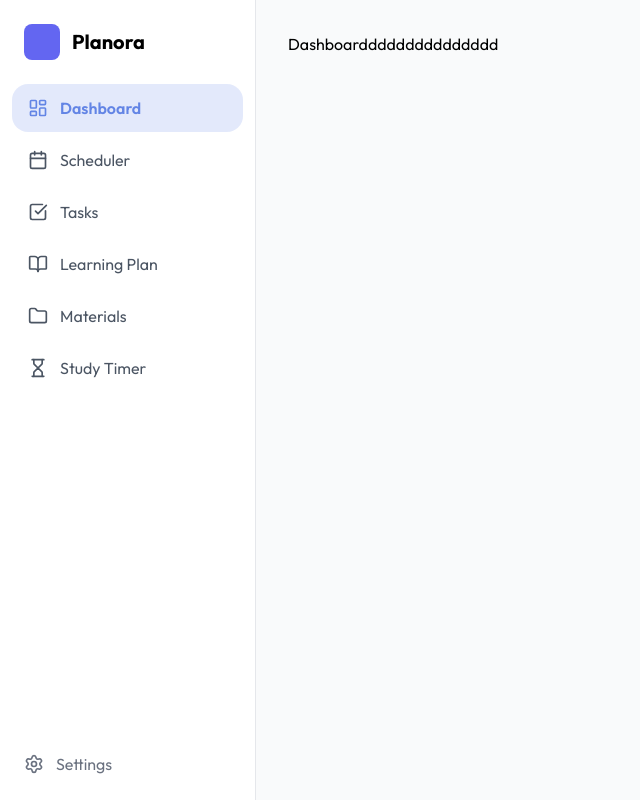
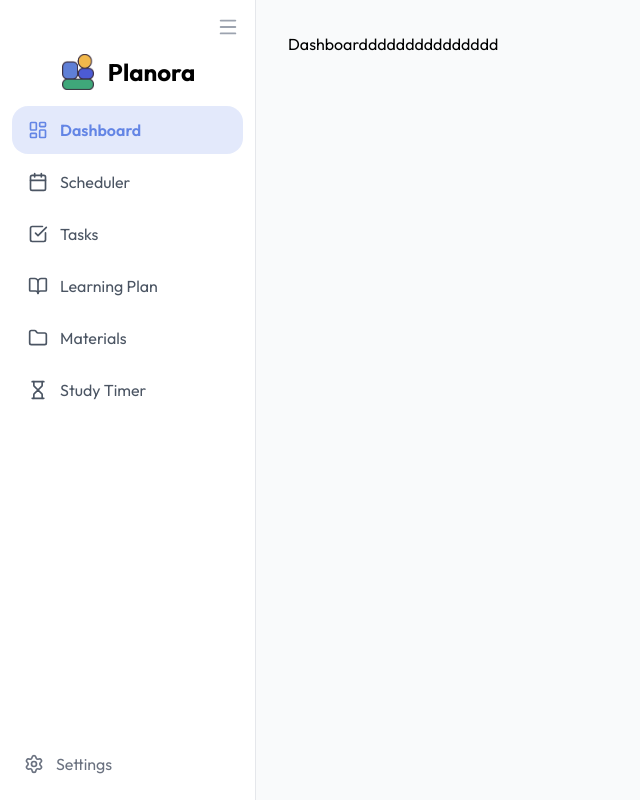
Before and after one commit to febbyvnr/planora, a React (Vite) app: page /dashboard in a window 1280 px wide. Shown: the whole page, without its empty margins (0-640 px from the left). Built offline with nearby package versions, Linux system fonts and the light colour scheme.

Commit message:
Perbaiki Sidebar (collapsed, tambahkan logo), dan layout seluruh page

```diff
--- a/src/components/Sidebar.jsx
+++ b/src/components/Sidebar.jsx
@@ -5,14 +5,20 @@ import {
   BookOpen,
   Folder,
   Hourglass,
-    Settings
+  Settings,
+  Menu
 } from "lucide-react";
 
 import { useNavigate, useLocation } from "react-router-dom";
+import { useState } from "react";
+
+import logo from "../assets/images/logo.png";
 
 export default function Sidebar() {
   const navigate = useNavigate();
   const location = useLocation();
+  const [collapsed, setCollapsed] = useState(false);
+
   const menu = [
     { name: "Dashboard", icon: LayoutDashboard, path: "/dashboard" },
     { name: "Scheduler", icon: Calendar, path: "/scheduler" },
@@ -23,16 +29,43 @@ export default function Sidebar() {
   ];
 
   return (
-        <div className="w-64 h-screen bg-white border-r flex flex-col justify-between">
+    <div
+      className={`h-screen bg-white border-r flex flex-col justify-between transition-all duration-300 ${
+        collapsed ? "w-20" : "w-64"
+      }`}
+    >
       <div>
-              <div className="flex items-center gap-3 px-6 py-6">
-                  <div className="w-9 h-9 rounded-lg bg-indigo-500"></div>
-                  <h1 className="text-xl font-bold">Planora</h1>
+
+        {/* HAMBURGER */}
+        <div className="flex justify-end px-4 pt-4">
+          <button
+            onClick={() => setCollapsed(!collapsed)}
+            className="text-gray-400 hover:text-gray-600 transition"
+          >
+            <Menu size={22} />
+          </button>
         </div>
 
+        {/* LOGO + TITLE */}
+        <div
+          className={`flex items-center py-4 ${
+            collapsed ? "justify-center px-0" : "justify-center gap-3 px-6"
+          }`}
+        >
+          <img src={logo} alt="logo" className="w-9 h-9 object-contain" />
+
+          {!collapsed && (
+            <h1 className="text-2xl font-bold">
+              Planora
+            </h1>
+          )}
+        </div>
+
+        {/* MENU */}
         <nav className="px-3 flex flex-col gap-1">
           {menu.map((item, index) => {
             const Icon = item.icon;
+
             const isActive =
               location.pathname === item.path ||
               location.pathname.startsWith(item.path + "/");
@@ -41,7 +74,9 @@ export default function Sidebar() {
               <div
                 key={index}
                 onClick={() => navigate(item.path)}
-                              className={`flex items-center gap-3 px-4 py-3 cursor-pointer rounded-2xl transition
+                className={`flex items-center ${
+                  collapsed ? "justify-center" : "gap-3"
+                } px-4 py-3 cursor-pointer rounded-2xl transition
                 ${
                   isActive
                     ? "text-[#6385E5] font-semibold"
@@ -52,19 +87,22 @@ export default function Sidebar() {
                 }}
               >
                 <Icon size={20} />
-                              {item.name}
+                {!collapsed && item.name}
               </div>
             );
           })}
         </nav>
       </div>
 
-          {/* Settings */}
-          <div className="px-6 py-6 flex items-center gap-3 text-gray-500 hover:text-black cursor-pointer">
+      {/* SETTINGS */}
+      <div
+        className={`px-6 py-6 flex items-center ${
+          collapsed ? "justify-center" : "gap-3"
+        } text-gray-500 hover:text-black cursor-pointer`}
+      >
         <Settings size={20} />
-              Settings
+        {!collapsed && "Settings"}
       </div>
-
     </div>
   );
 }
--- a/src/layouts/MainLayout.jsx
+++ b/src/layouts/MainLayout.jsx
@@ -3,10 +3,9 @@ import Sidebar from "../components/Sidebar";
 export default function MainLayout({ children }) {
   return (
     <div className="flex bg-gray-50 min-h-screen">
-            <aside className="w-64 fixed left-0 top-0 h-screen bg-white border-r">
       <Sidebar />
-            </aside>
-            <main className="ml-64 flex-1 overflow-y-auto p-8">
+
+      <main className="flex-1 overflow-y-auto p-8">
         {children}
       </main>
     </div>
```
Lines whose indentation alone changed are shown as unchanged.
